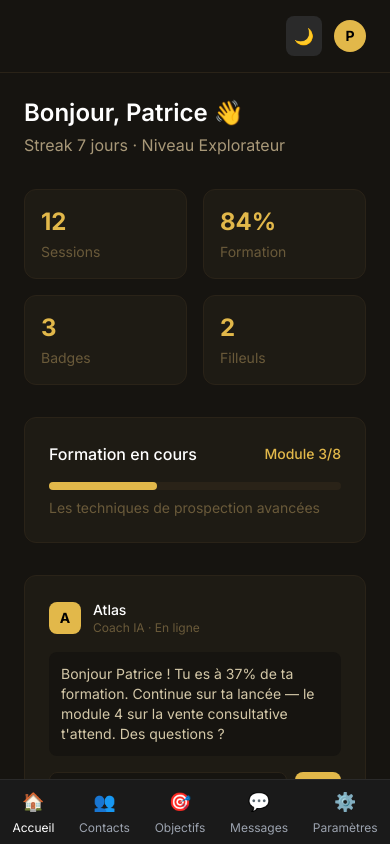
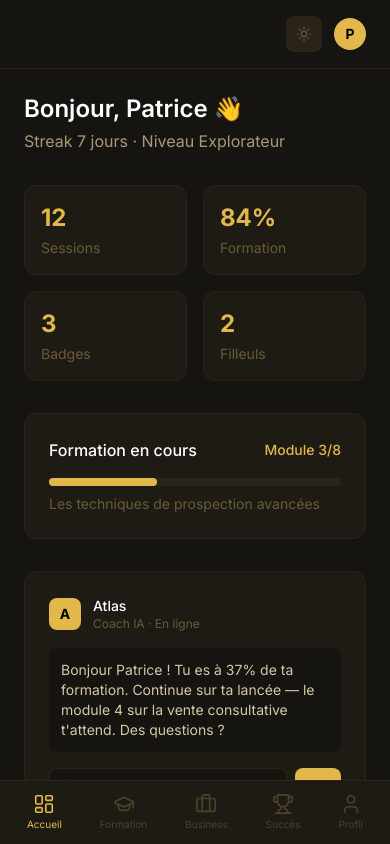
Before and after one commit to Biz4me/upline-dashboard, a Next.js app: page / in a window 390 px wide. Shown: the top 844 px of the page. Built offline with nearby package versions, Linux system fonts and the light colour scheme.

Commit message:
feat: icones Lucide sidebar + bottom nav + theme toggle

```diff
--- a/src/components/layout/BottomNav.tsx
+++ b/src/components/layout/BottomNav.tsx
@@ -1,38 +1,38 @@
 'use client'
-
 import Link from 'next/link'
 import { usePathname } from 'next/navigation'
+import {
+  LayoutDashboard,
+  GraduationCap,
+  Briefcase,
+  Trophy,
+  User,
+} from 'lucide-react'
 
 const navItems = [
-  { href: '/', label: 'Accueil', icon: '🏠' },
-  { href: '/contacts', label: 'Contacts', icon: '👥' },
-  { href: '/objectifs', label: 'Objectifs', icon: '🎯' },
-  { href: '/messages', label: 'Messages', icon: '💬' },
-  { href: '/parametres', label: 'Paramètres', icon: '⚙️' },
+  { href: '/', label: 'Accueil', icon: LayoutDashboard },
+  { href: '/formation', label: 'Formation', icon: GraduationCap },
+  { href: '/business', label: 'Business', icon: Briefcase },
+  { href: '/achievements', label: 'Succès', icon: Trophy },
+  { href: '/profil', label: 'Profil', icon: User },
 ]
 
 export default function BottomNav() {
   const pathname = usePathname()
-
   return (
-    <nav className="md:hidden fixed bottom-0 left-0 right-0 z-50 bg-[#1A1A1A] border-t border-[#2A2A2A]">
-      <ul className="flex justify-around items-center h-16">
-        {navItems.map((item) => (
-          <li key={item.href}>
-            <Link
-              href={item.href}
-              className={`flex flex-col items-center gap-1 text-xs transition-colors ${
-                pathname === item.href
-                  ? 'text-white'
-                  : 'text-gray-400 hover:text-white'
-              }`}
-            >
-              <span className="text-lg">{item.icon}</span>
-              <span>{item.label}</span>
-            </Link>
-          </li>
-        ))}
-      </ul>
+    <nav className="md:hidden fixed bottom-0 left-0 right-0 bg-[#1E1B14] border-t border-[#2A2318] px-2 py-2 flex justify-around z-50">
+      {navItems.map((item) => {
+        const active = pathname === item.href
+        const Icon = item.icon
+        return (
+          <Link key={item.href} href={item.href}
+            className={`flex flex-col items-center gap-0.5 px-3 py-1 rounded-lg transition-all
+              ${active ? 'text-[#E2B84A]' : 'text-[#4d4228]'}`}>
+            <Icon size={22} strokeWidth={1.8} />
+            <span className="text-[10px]">{item.label}</span>
+          </Link>
+        )
+      })}
     </nav>
   )
 }
--- a/src/components/layout/Sidebar.tsx
+++ b/src/components/layout/Sidebar.tsx
@@ -1,21 +1,29 @@
 'use client'
 import Link from 'next/link'
 import { usePathname } from 'next/navigation'
+import {
+  LayoutDashboard,
+  GraduationCap,
+  Briefcase,
+  Users,
+  Trophy,
+  GitFork,
+  User,
+} from 'lucide-react'
 
 const navItems = [
-  { href: '/', label: 'Accueil', icon: '⌂' },
-  { href: '/formation', label: 'Formation', icon: '◈' },
-  { href: '/business', label: 'Business', icon: '◎' },
-  { href: '/communaute', label: 'Communauté', icon: '♦' },
-  { href: '/achievements', label: 'Succès', icon: '★' },
-  { href: '/parrainage', label: 'Parrainage', icon: '◇' },
+  { href: '/', label: 'Accueil', icon: LayoutDashboard },
+  { href: '/formation', label: 'Formation', icon: GraduationCap },
+  { href: '/business', label: 'Business', icon: Briefcase },
+  { href: '/communaute', label: 'Communauté', icon: Users },
+  { href: '/achievements', label: 'Succès', icon: Trophy },
+  { href: '/parrainage', label: 'Parrainage', icon: GitFork },
 ]
 
 export default function Sidebar() {
   const pathname = usePathname()
   return (
     <aside className="hidden md:flex flex-col w-56 h-screen fixed left-0 top-0 bg-[#1E1B14] border-r border-[#2A2318] py-6 px-3">
-      {/* Logo */}
       <div className="flex items-center gap-3 px-3 mb-8">
         <div className="w-8 h-8 bg-[#E2B84A] rounded-lg flex items-center justify-center font-bold text-sm text-black">A</div>
         <div>
@@ -24,25 +32,24 @@ export default function Sidebar() {
         </div>
       </div>
 
-      {/* Navigation */}
       <nav className="flex flex-col gap-1 flex-1">
         {navItems.map((item) => {
           const active = pathname === item.href
+          const Icon = item.icon
           return (
             <Link key={item.href} href={item.href}
               className={`flex items-center gap-3 px-3 py-2.5 rounded-xl transition-all text-sm
                 ${active
                   ? 'bg-[#E2B84A]/10 text-[#E2B84A] font-medium'
-                  : 'text-[#6A5A3A] hover:text-white hover:bg-[#2A2318]'
+                  : 'text-[#4d4228] hover:text-white hover:bg-[#2A2318]'
                 }`}>
-              <span className="text-base">{item.icon}</span>
+              <Icon size={18} strokeWidth={1.8} />
               <span>{item.label}</span>
             </Link>
           )
         })}
       </nav>
 
-      {/* Avatar profil en bas */}
       <Link href="/profil"
         className={`flex items-center gap-3 px-3 py-3 rounded-xl transition-all mt-2 border border-transparent
           ${pathname === '/profil'
@@ -56,7 +63,7 @@ export default function Sidebar() {
           <div className="text-white text-sm font-medium truncate">Patrice</div>
           <div className="text-[#E2B84A] text-xs">⭐ Premium</div>
         </div>
-        <span className="text-[#6A5A3A] text-xs">→</span>
+        <User size={14} className="text-[#6A5A3A]" />
       </Link>
     </aside>
   )
--- a/src/components/layout/ThemeToggle.tsx
+++ b/src/components/layout/ThemeToggle.tsx
@@ -1,25 +1,18 @@
 'use client'
-
 import { useState, useEffect } from 'react'
+import { Sun, Moon } from 'lucide-react'
 
 export default function ThemeToggle() {
   const [dark, setDark] = useState(true)
-
   useEffect(() => {
-    if (dark) {
-      document.documentElement.classList.add('dark')
-    } else {
-      document.documentElement.classList.remove('dark')
-    }
+    document.documentElement.classList.toggle('dark', dark)
   }, [dark])
-
   return (
     <button
       onClick={() => setDark(!dark)}
-      className="p-2 rounded-lg bg-[#2A2A2A] text-white hover:bg-[#3A3A3A] transition-colors"
-      aria-label="Basculer le thème"
+      className="w-9 h-9 rounded-lg bg-[#2A2318] hover:bg-[#3d3420] flex items-center justify-center text-[#6A5A3A] hover:text-white transition-all"
     >
-      {dark ? '🌙' : '☀️'}
+      {dark ? <Sun size={16} strokeWidth={1.8} /> : <Moon size={16} strokeWidth={1.8} />}
     </button>
   )
 }
```
